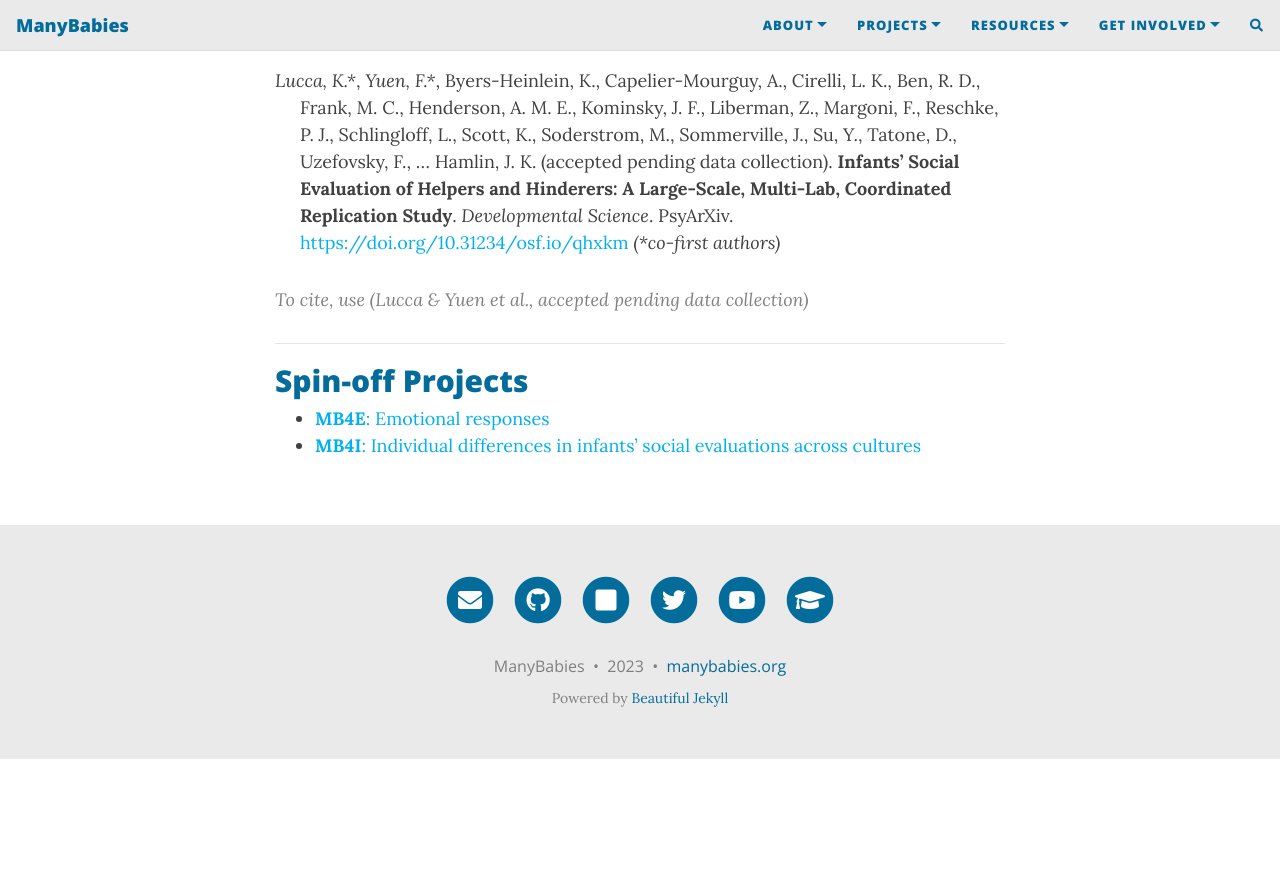
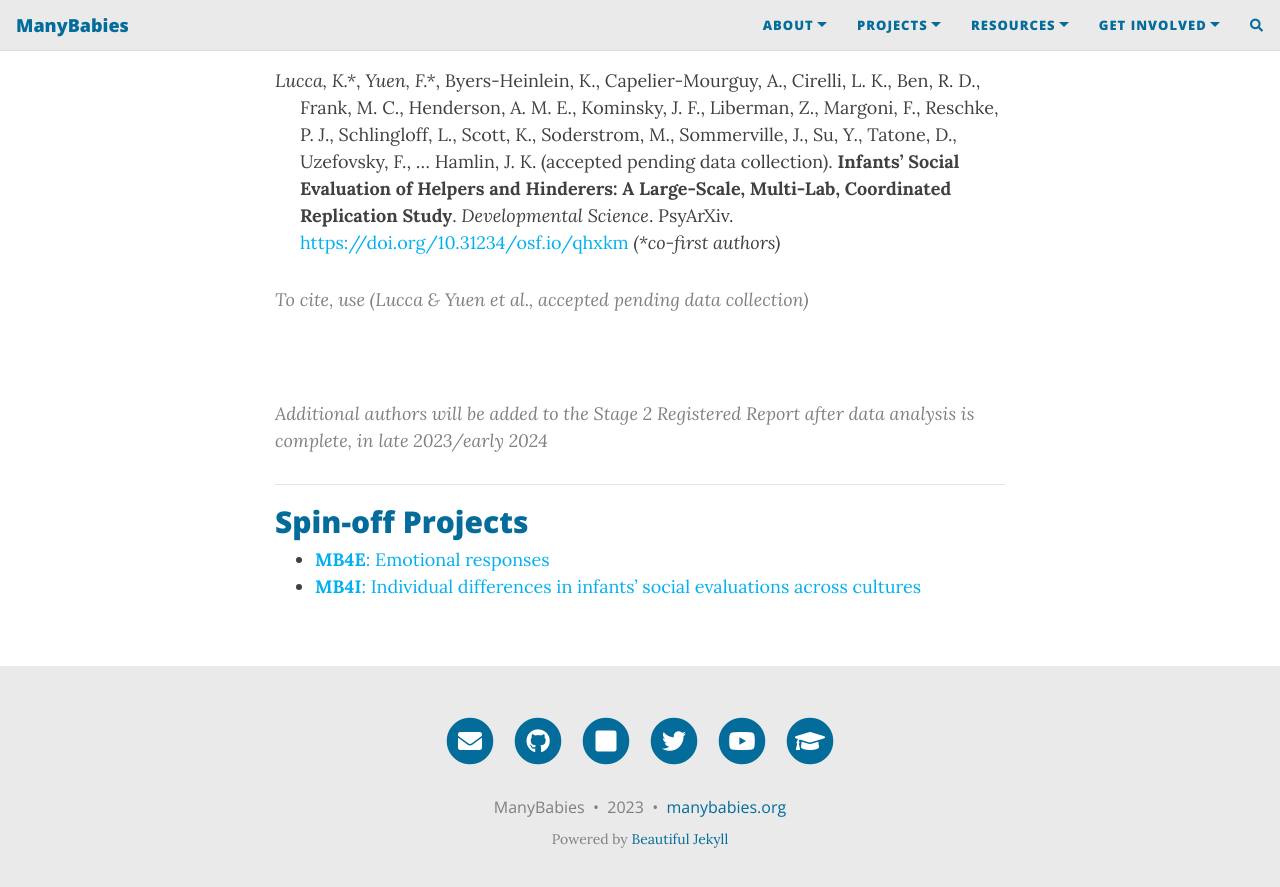
Before and after one commit to manybabies/manybabies.github.io, a Jekyll site: the page built from MB4.md, in a window 1280 px wide and 900 px high, scrolled down 2054 px. Shown: the top 887 px of the window. Built offline with Jekyll 4.4.1, drawn with Linux system fonts in a browser that asks for light colours; nearby versions of some CDN libraries; comment, search, counter and statistics services are not loaded; before the commit the page ends 2813 px from its top, so only the background shows below that.

Commit message:
Update MB4.md

```diff
--- a/MB4.md
+++ b/MB4.md
@@ -60,6 +60,9 @@ We encourage everyone who is interested in the project to contact the Project Le
 
 > To cite, use (Lucca & Yuen et al., accepted pending data collection)
 
+<br>
+> Additional authors will be added to the Stage 2 Registered Report after data analysis is complete, in late 2023/early 2024
+
 
 ***
 ## Spin-off Projects
```
